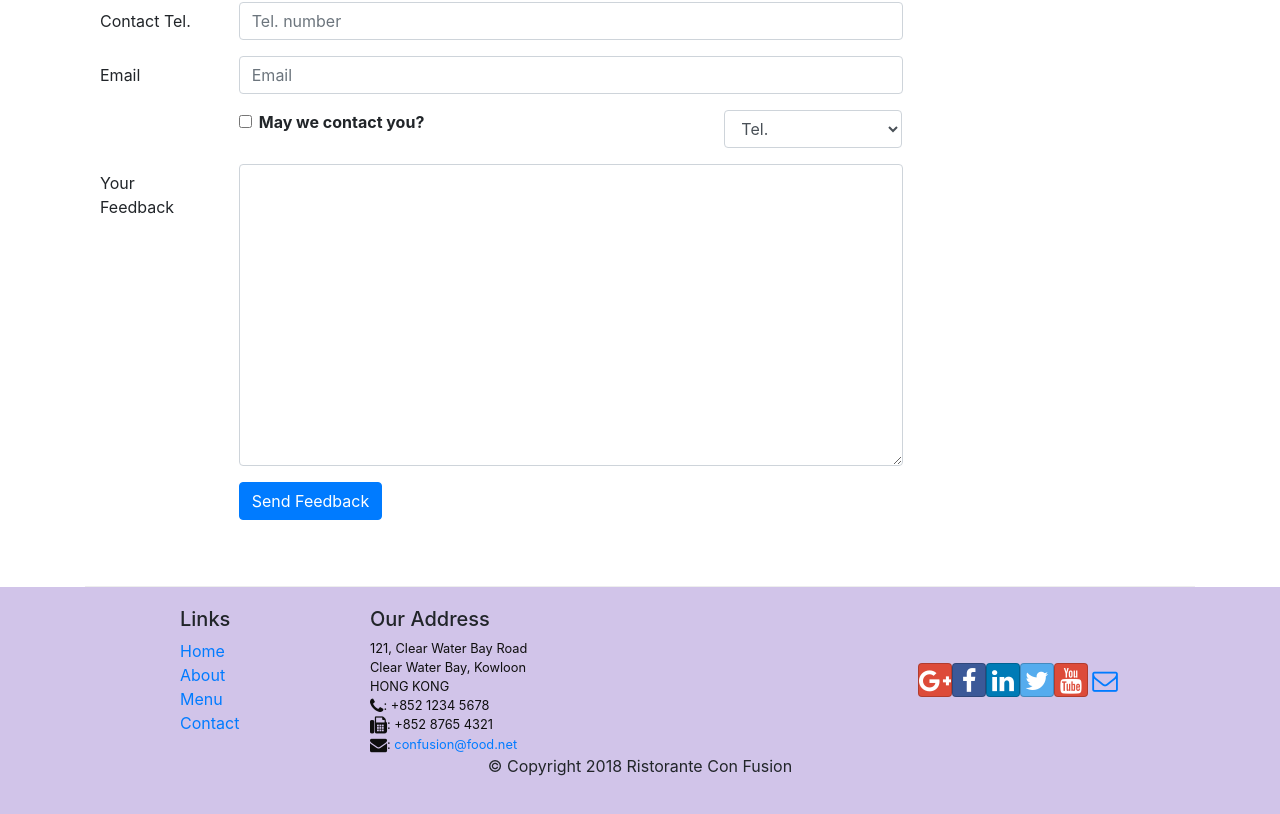
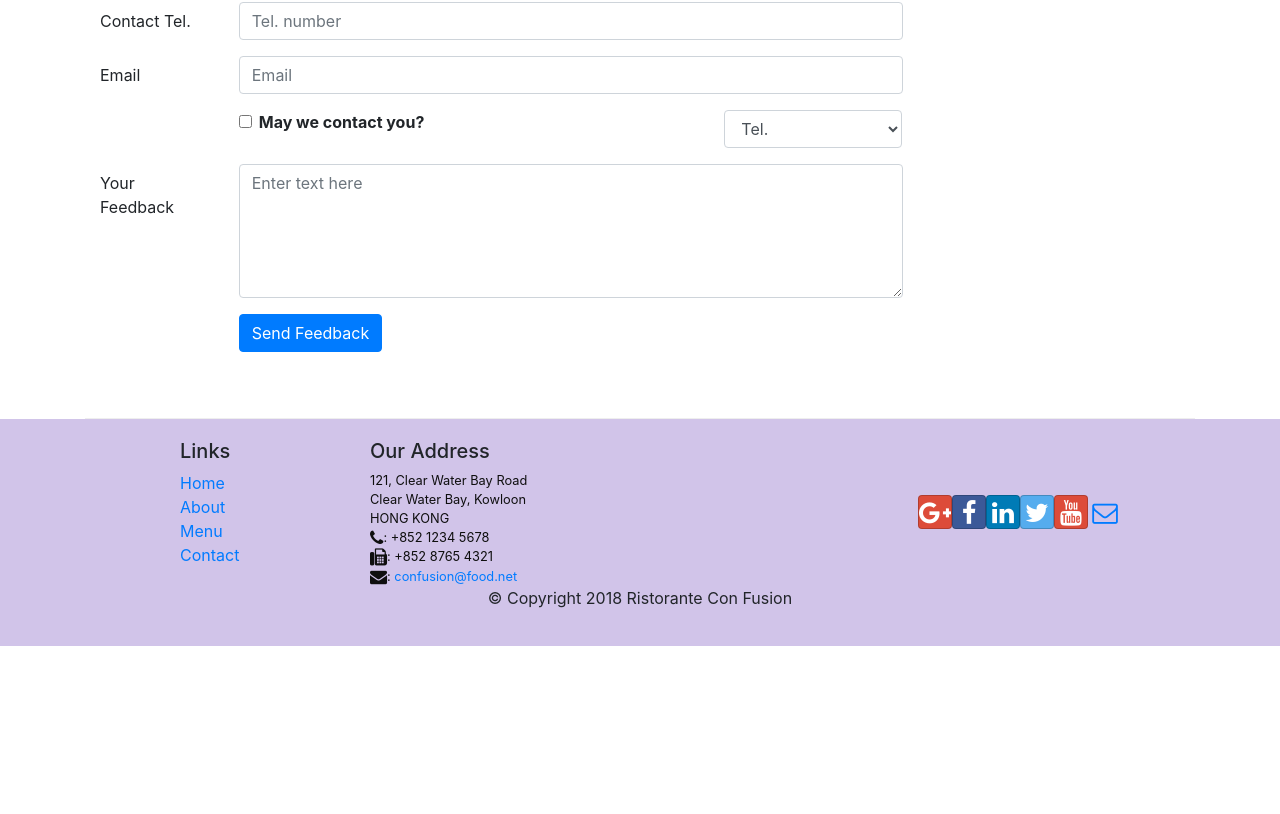
Before and after one commit to kns-1/FullStack, a React (Create React App) app in the folder react-front-end/confusion/: page /contactus in a window 1280 px wide. Shown: the part 1070-1884 px from the top of the page. After the commit the page ends 1716 px from the top, so only its background shows below. Built offline with nearby package versions, Linux system fonts and the light colour scheme.

Commit message:
added controlled form to contactUs page

```diff
--- a/react-front-end/confusion/src/components/ContactComponent.js
+++ b/react-front-end/confusion/src/components/ContactComponent.js
@@ -16,6 +16,25 @@ class Contact extends Component {
             contactType: 'Tel.',
             message: ''
         }
+
+        this.handleSubmit = this.handleSubmit.bind(this);
+        this.handleInputChange = this.handleInputChange.bind(this);
+    }
+
+    handleInputChange(event) {
+       const target = event.target;
+       const value = target.type === 'checkbox' ? target.checked : target.value;
+       const name = target.name;
+
+       this.setState({
+           [name]: value
+       });
+    }
+
+    handleSubmit(event) {
+        console.log("Current state is: " + JSON.stringify(this.state));
+        alert("Current state is: " + JSON.stringify(this.state));
+        event.preventDefault(); //preventing the control to go to next page
     }
 
     render() {
@@ -62,7 +81,7 @@ class Contact extends Component {
                         <h3>Send us your feedback</h3>
                     </div>
                     <div className="col-12 col-md-9">
-                        <Form>
+                        <Form onSubmit={this.handleSubmit}>
                         <FormGroup row>
                                 <Label htmlFor="firstname" md={2}>First Name</Label>
                                 <Col md={10}>
@@ -124,7 +143,8 @@ class Contact extends Component {
                                 <Label htmlFor="message" md={2}>Your Feedback</Label>
                                 <Col md={10}>
                                     <Input type="textarea" id="message" name="message"
-                                        rows="12"
+                                        rows="5"
+                                        placeholder="Enter text here"
                                         value={this.state.message}
                                         onChange={this.handleInputChange}></Input>
                                 </Col>
```
Also changed, not shown: 1 other file (tests, documents, lock files or other folders).
